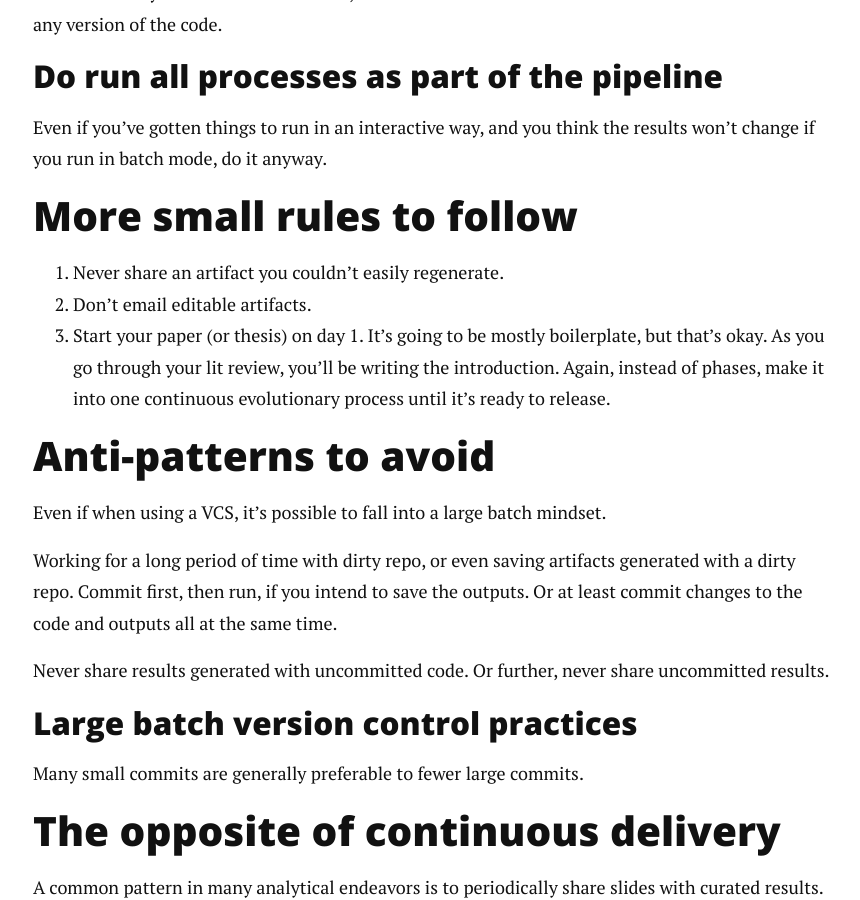
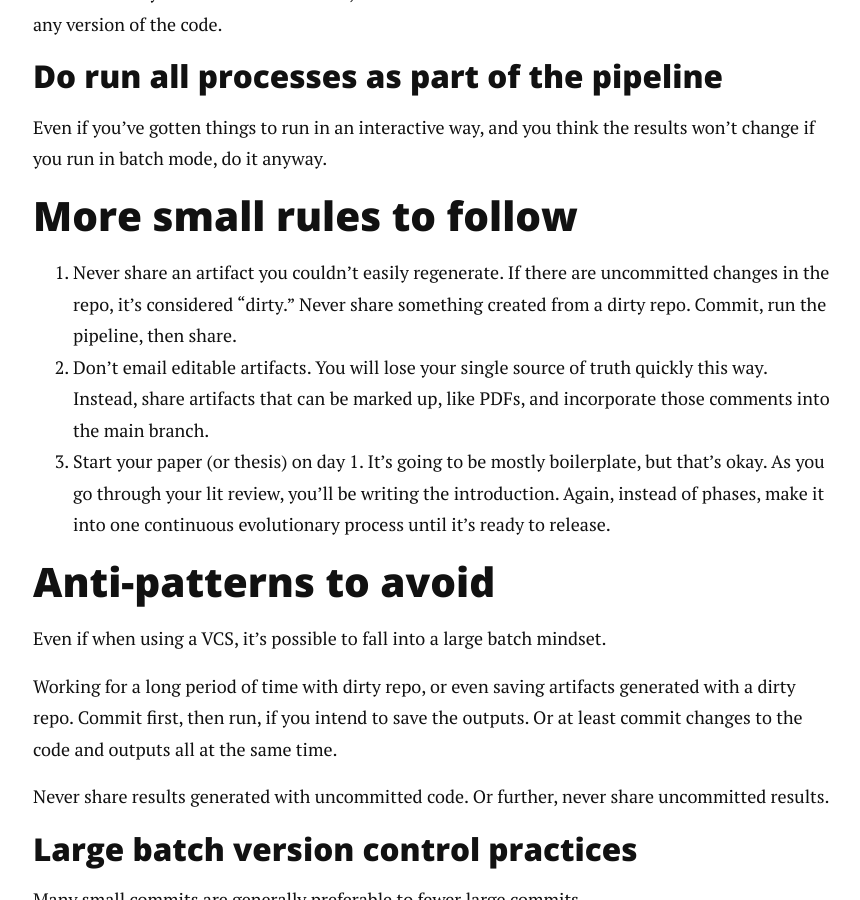
Before and after one commit to petebachant/petebachant.github.io, a Jekyll site: the page built from _posts/2025-02-28-continuous-reproducibility.md, in a window 1280 px wide and 900 px high, scrolled down 12609 px. Shown: the whole window, without its empty margins (207-1067 px from the left). Built offline with Jekyll 4.4.1, drawn with Linux system fonts in a browser that asks for light colours; nearby versions of some CDN libraries; comment, search, counter and statistics services are not loaded; some of the changed text lies outside the part shown.

Commit message:
Restructure

```diff
--- a/_posts/2025-02-28-continuous-reproducibility.md
+++ b/_posts/2025-02-28-continuous-reproducibility.md
@@ -643,7 +643,13 @@ do it anyway.
 ## More small rules to follow
 
 1. Never share an artifact you couldn't easily regenerate.
-2. Don't email editable artifacts.
+   If there are uncommitted changes in the repo, it's considered "dirty."
+   Never share something created from a dirty repo.
+   Commit, run the pipeline, then share.
+2. Don't email editable artifacts. You will lose your single source of truth
+   quickly this way.
+   Instead, share artifacts that can be marked up, like PDFs,
+   and incorporate those comments into the main branch.
 3. Start your paper (or thesis) on day 1.
    It's going to be mostly boilerplate,
    but that's okay.
```
Also changed, not shown: other parts of _posts/2025-02-28-continuous-reproducibility.md (+1 -1 lines).
